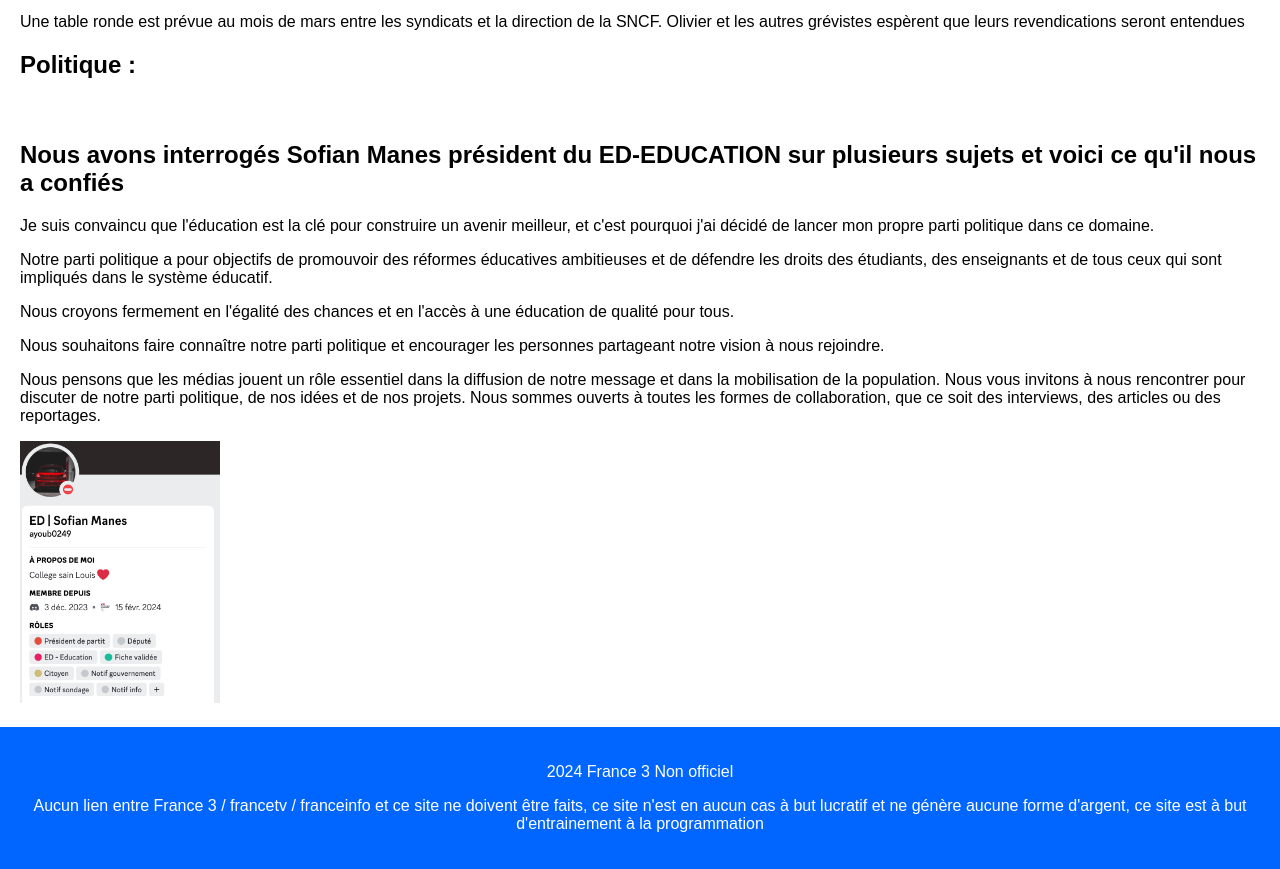
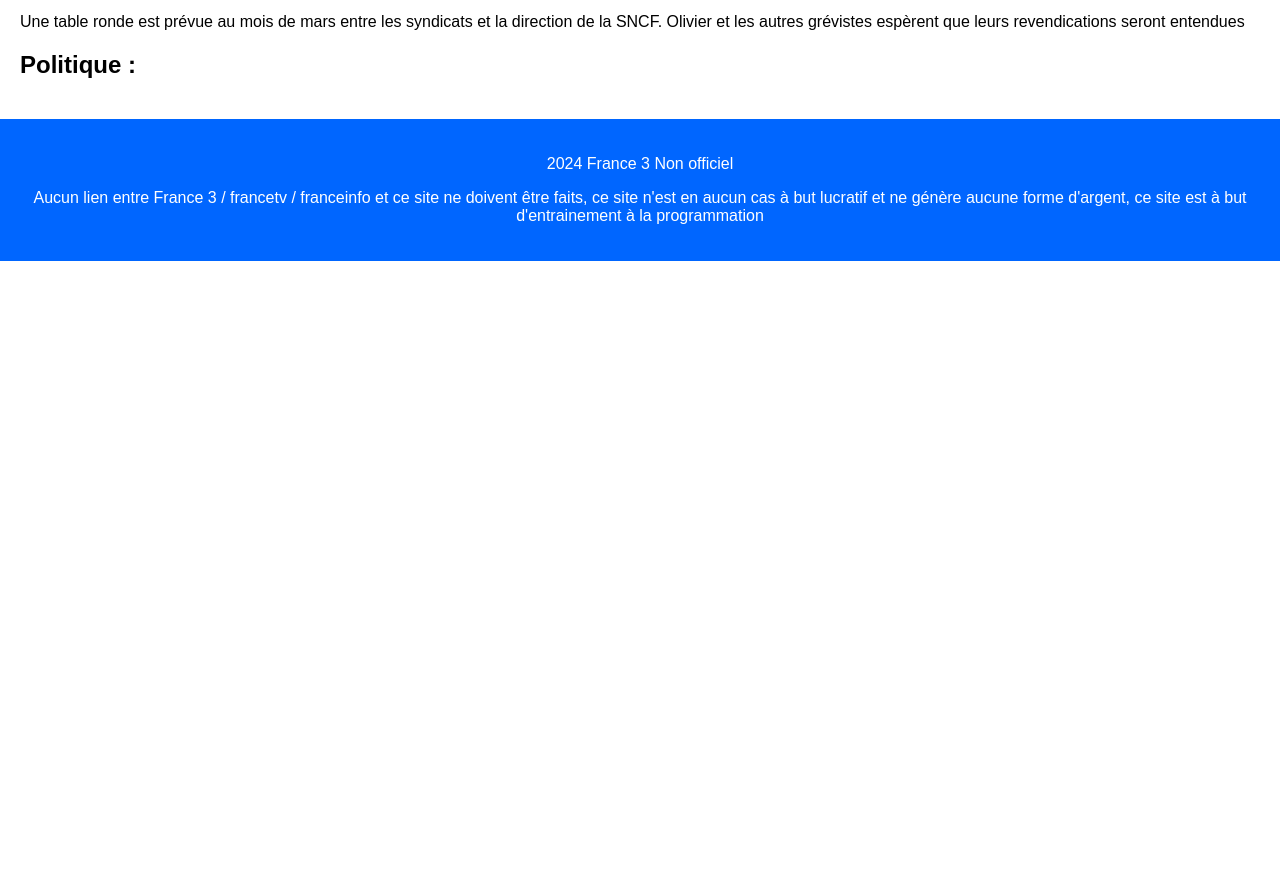
Before and after one commit to tv-fr-site/fr3, a plain HTML site: page index.html in a window 1280 px wide. Shown: the part 2777-3646 px from the top of the page. After the commit the page ends 3038 px from the top, so only its background shows below. Drawn offline with Linux system fonts and the light colour scheme.

Commit message:
Update index.html

```diff
--- a/index.html
+++ b/index.html
@@ -116,15 +116,15 @@ Autre motif de mécontentement, la rémunération, "trop faible avec l'inflation
 
 <section id="politique">
 	<h1>Politique :</h1>
-	<section id="interviewpolitique1">
+	<!-- <section id="interviewpolitique1">
 	<h1>&nbsp;</h1>
       <h2>Nous avons interrogés Sofian Manes président du ED-EDUCATION sur plusieurs sujets et voici ce qu'il nous a confiés</h2>
       <p>Je suis convaincu que l'éducation est la clé pour construire un avenir meilleur, et c'est pourquoi j'ai décidé de lancer mon propre parti politique dans ce domaine.</p> <p>Notre parti politique a pour objectifs de promouvoir des réformes éducatives ambitieuses et de défendre les droits des étudiants, des enseignants et de tous ceux qui sont impliqués dans le système éducatif.</p> <p>Nous croyons fermement en l'égalité des chances et en l'accès à une éducation de qualité pour tous.</p> <p> Nous souhaitons faire connaître notre parti politique et encourager les personnes partageant notre vision à nous rejoindre.</p> <p> Nous pensons que les médias jouent un rôle essentiel dans la diffusion de notre message et dans la mobilisation de la population.  Nous vous invitons à nous rencontrer pour discuter de notre parti politique, de nos idées et de nos projets. Nous sommes ouverts à toutes les formes de collaboration, que ce soit des interviews, des articles ou des reportages.</p>
 	<div class="manesinterviewpolitique1">
 		<img src="manesinterviewpolitique1.png" alt="image">
 		</div>
+</section> -->
 </section>
-
   </main>
 
   <footer>
```
